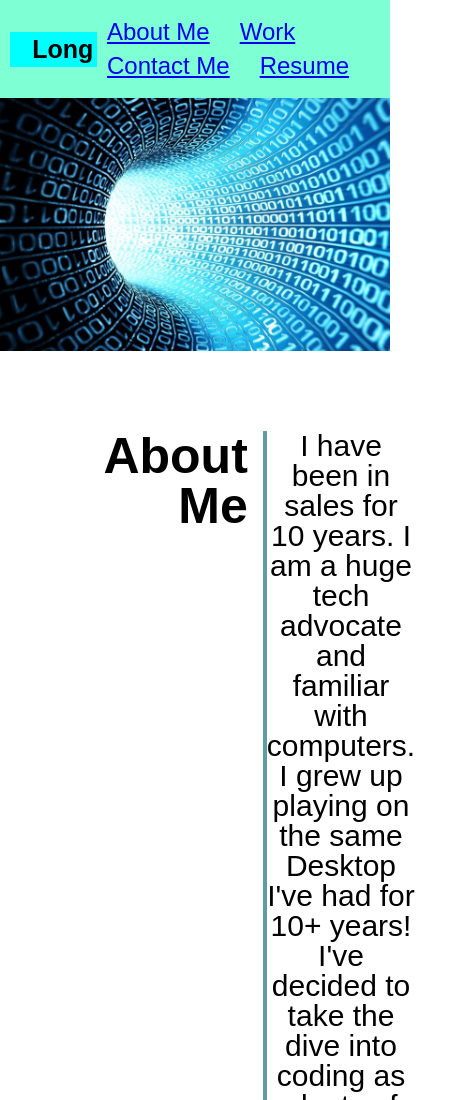
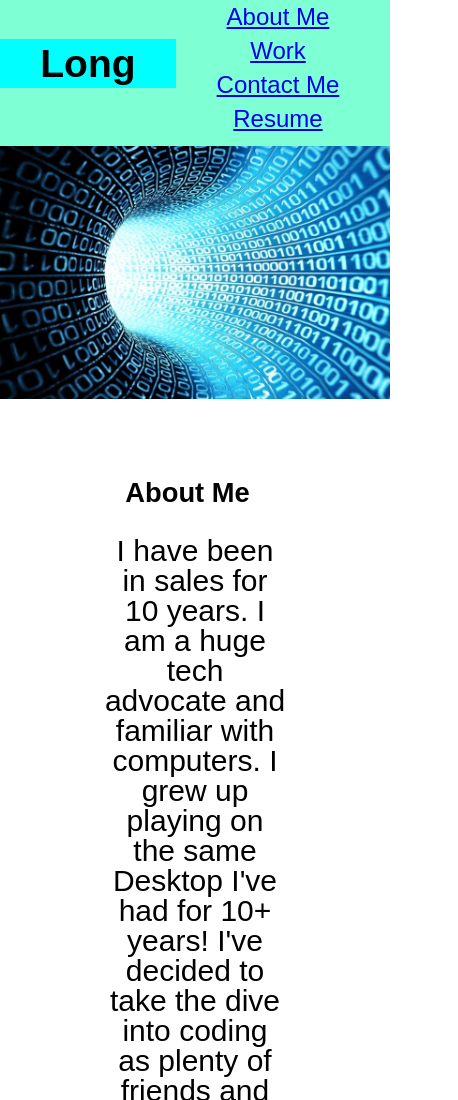
Before and after one commit to TojiCodes/Portfolio, a plain HTML site: page index.html in a window 390 px wide. Shown: the top 1100 px of the page, 458 px wide, since content can reach past the window. Drawn offline with Linux system fonts and the light colour scheme.

Commit message:
Finalized CSS

```diff
--- a/assets/style.css
+++ b/assets/style.css
@@ -1,11 +1,11 @@
 /* Added Variables for colors */
 * {
-    --aquamarine:aquamarine;
-    --blue:blue;
-    --cadet:cadetblue;
-    --water:aqua;
-    --purple:purple;
-    --corn:cornflowerblue;
+--aquamarine: aquamarine;
+--blue: blue;
+--cadet: cadetblue;
+--water: aqua;
+--purple: purple;
+--corn: cornflowerblue;
 }
 
 body {
@@ -13,7 +13,9 @@ body {
 flex-direction: column;
 }
 
-h1, h2, h3 {
+h1,
+h2,
+h3 {
 margin: 0;
 }
 
@@ -62,7 +64,6 @@ section {
 background-position: center;
 background-size: cover;
 min-height: 30vh;
-
 }
 
 .hero h2 {
@@ -92,8 +93,8 @@ section {
 border-right: 4px solid var(--cadet);
 }
 
-.section-styles div{
-    flex:0 0 77% ;
+.section-styles div {
+flex: 0 0 77%;
 }
 
 nav {
@@ -163,7 +164,6 @@ nav a:hover {
 background-size: 100%;
 }
 
-
 .flex-container {
 max-width: 88%;
 margin-left: auto;
@@ -183,7 +183,7 @@ nav a:hover {
 }
 
 .section-styles div {
-    flex: 0 0 77%
+flex: 0 0 77%;
 }
 
 .flex-item h3 {
@@ -227,3 +227,65 @@ nav a:hover {
 flex-wrap: wrap;
 justify-content: center;
 }
+
+@media screen and (max-width: 770px) {
+.flex-container {
+    width: 100%;
+}
+header {
+    padding: 0 0 10px 0;
+    justify-content: center;
+    text-align: center;
+}
+header h1 {
+    width: 100%;
+    padding: 5px;
+    margin-bottom: 10px;
+    font-size: 10vw;
+}
+header nav {
+    justify-content: center;
+}
+
+.section-styles {
+    display: flex;
+    flex-wrap: wrap;
+    text-align: center;
+}
+.section-styles > h2,
+.section-styles > div {
+    flex: 0 0 100%;
+}
+
+.section-styles > h2 {
+    border-right: none;
+    border-bottom: 4px solid var(--primary);
+    margin-bottom: 20px;
+    padding-bottom: 10px;
+    text-align: center;
+    font-size: 7vw;
+}
+.section-styles div {
+    text-align: center;
+    display: flex;
+    justify-content: center;
+}
+}
+
+@media screen and (max-width: 768px) {
+.flex-item,
+.flex-item:first-child {
+    flex-basis: 100%;
+}
+.flex-item:first-child {
+    min-height: 150px;
+}
+.hero {
+    justify-content: center;
+    text-align: center;
+}
+.contact ul {
+    flex-direction: column;
+    /* align-items: flex-start; */
+}
+}
```
Lines whose indentation alone changed are shown as unchanged.
